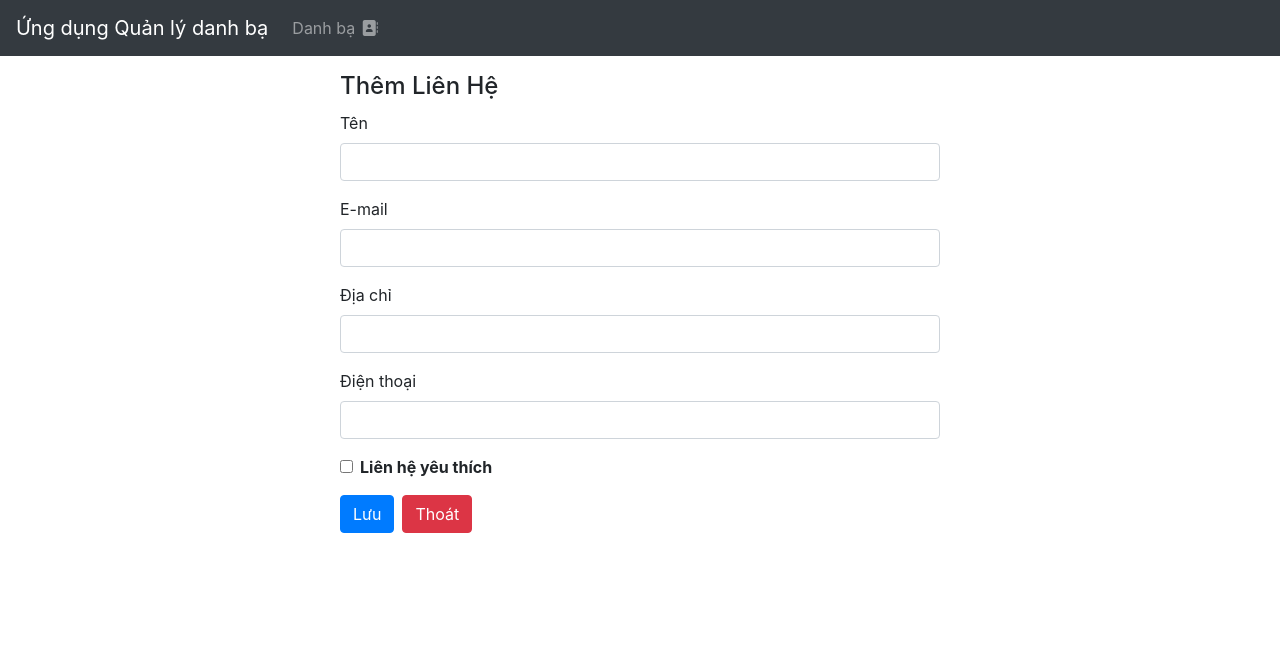
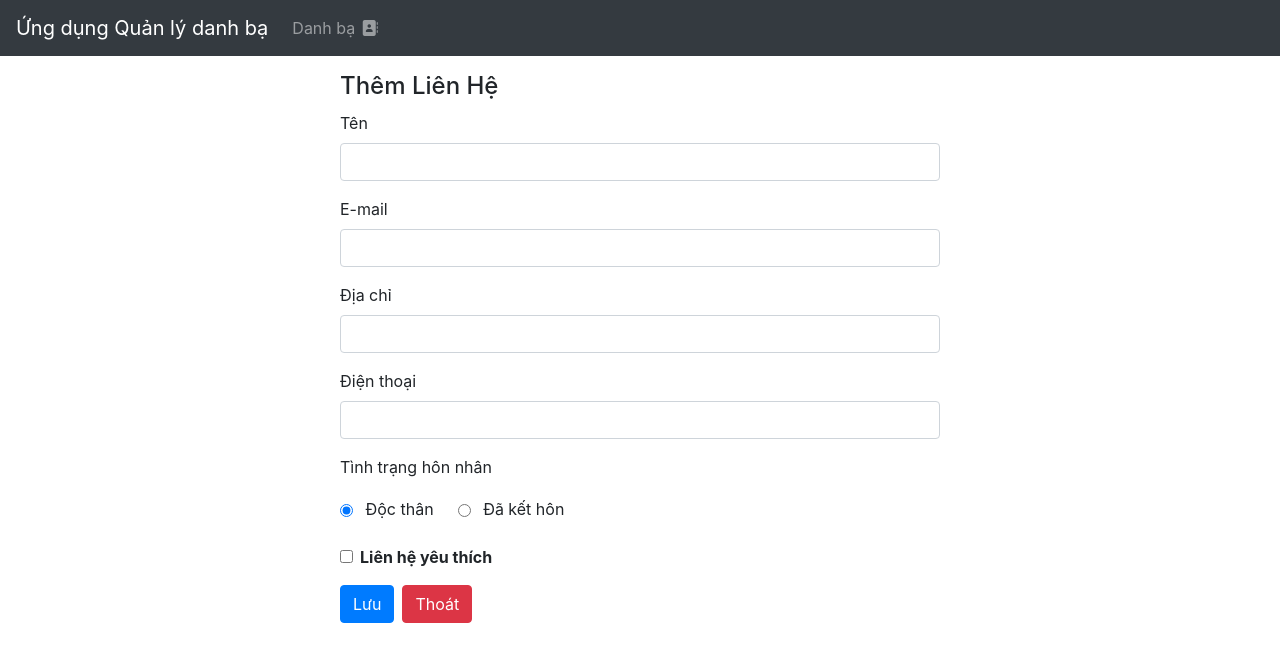
Before and after one commit to Trantrieungocan/DC21V7N500_TRANTRIEUNGOCAN_CT449_FRONTEND, a Vue app in the folder vue-project/: page /contacts/add in a window 1280 px wide. Shown: the top 662 px of the page. Built offline with nearby package versions, Linux system fonts and the light colour scheme.

Commit message:
tao chuc nang tinh trang hon nhan

```diff
--- a/vue-project/src/components/ContactCard.vue
+++ b/vue-project/src/components/ContactCard.vue
@@ -1,32 +1,38 @@
+<template>
+  <div class="contact-card">
+    <div class="p-1"><strong>Tên:</strong> {{ contact.name }}</div>
+    <div class="p-1"><strong>E-mail:</strong> {{ contact.email }}</div>
+    <div class="p-1"><strong>Địa chỉ:</strong> {{ contact.address }}</div>
+    <div class="p-1"><strong>Điện thoại:</strong> {{ contact.phone }}</div>
+    <div class="p-1">
+      <strong>Liên hệ yêu thích:&nbsp;</strong>
+      <i v-if="contact.favorite" class="fas fa-check text-success"></i>
+      <i v-else class="fas fa-times text-danger"></i>
+    </div>
+    <div class="p-1">
+      <strong>Tình trạng hôn nhân:&nbsp;</strong>
+      {{ contact.maritalStatus || "Độc thân" }}
+    </div>
+  </div>
+</template>
+
 <script>
 export default {
-props: {
-contact: { type: Object, required: true },
-},
+  props: {
+    contact: { type: Object, required: true },
+  },
 };
 </script>
-<template>
-<div>
-<div class="p-1">
-<strong>Tên:</strong>
-{{ contact.name }}
-</div>
-<div class="p-1">
-<strong>E-mail:</strong>
-{{ contact.email }}
-</div>
-<div class="p-1">
-<strong>Địa chỉ:</strong>
-{{ contact.address }}
-</div>
-<div class="p-1">
-<strong>Điện thoại:</strong>
-{{ contact.phone }}
-</div>
-<div class="p-1">
-<strong>Liên hệ yêu thích:&nbsp;</strong>
-<i v-if="contact.favorite" class="fas fa-check"></i>
-<i v-else class="fas fa-times"></i>
-</div>
-</div>
-</template>
+
+<style scoped>
+.contact-card {
+  border: 1px solid #ddd;
+  border-radius: 6px;
+  padding: 1rem;
+  margin-bottom: 1rem;
+  background-color: #f9f9f9;
+}
+.p-1 {
+  margin-bottom: 0.5rem;
+}
+</style>
--- a/vue-project/src/components/ContactForm.vue
+++ b/vue-project/src/components/ContactForm.vue
@@ -1,46 +1,79 @@
 <template>
   <Form @submit="submitContact" :validation-schema="contactFormSchema">
+    <!-- Tên -->
     <div class="form-group">
       <label for="name">Tên</label>
-
       <Field name="name" type="text" class="form-control" v-model="contactLocal.name" />
-
       <ErrorMessage name="name" class="error-feedback" />
     </div>
+
+    <!-- Email -->
     <div class="form-group">
       <label for="email">E-mail</label>
-
       <Field name="email" type="email" class="form-control" v-model="contactLocal.email" />
-
       <ErrorMessage name="email" class="error-feedback" />
     </div>
+
+    <!-- Địa chỉ -->
     <div class="form-group">
       <label for="address">Địa chỉ</label>
-
       <Field name="address" type="text" class="form-control" v-model="contactLocal.address" />
-
       <ErrorMessage name="address" class="error-feedback" />
     </div>
+
+    <!-- Điện thoại -->
     <div class="form-group">
       <label for="phone">Điện thoại</label>
-
       <Field name="phone" type="tel" class="form-control" v-model="contactLocal.phone" />
-
       <ErrorMessage name="phone" class="error-feedback" />
     </div>
+
+    <!-- Radio Tình trạng hôn nhân -->
+    <div class="form-group">
+      <label>Tình trạng hôn nhân</label>
+      <ErrorMessage name="maritalStatus" class="error-feedback" />
+      <div class="marital-status-group">
+        <label class="radio-item">
+          <Field
+            type="radio"
+            name="maritalStatus"
+            value="Độc thân"
+            v-model="contactLocal.maritalStatus"
+          /> Độc thân
+        </label>
+        <label class="radio-item">
+          <Field
+            type="radio"
+            name="maritalStatus"
+            value="Đã kết hôn"
+            v-model="contactLocal.maritalStatus"
+          /> Đã kết hôn
+        </label>
+      </div>
+    </div>
+
+    <!-- Checkbox Liên hệ yêu thích -->
     <div class="form-group form-check">
-
-<input name="favorite" type="checkbox" class="form-check-input" v-model="contactLocal.favorite" />
-
+      <input
+        name="favorite"
+        type="checkbox"
+        class="form-check-input"
+        v-model="contactLocal.favorite"
+      />
       <label for="favorite" class="form-check-label">
         <strong>Liên hệ yêu thích</strong>
       </label>
     </div>
+
+    <!-- Nút hành động -->
     <div class="form-group">
       <button class="btn btn-primary">Lưu</button>
-<button v-if="contactLocal._id" type="button" class="ml-2 btn btn-danger"
-
-@click="deleteContact">
+      <button
+        v-if="contactLocal._id"
+        type="button"
+        class="ml-2 btn btn-danger"
+        @click="deleteContact"
+      >
         Xóa
       </button>
       <button type="button" class="ml-2 btn btn-danger" @click="Cancel">
@@ -49,19 +82,15 @@ Thoát
     </div>
   </Form>
 </template>
+
 <script>
 import * as yup from "yup";
 import { Form, Field, ErrorMessage } from "vee-validate";
+
 export default {
-components: {
-Form,
-Field,
-ErrorMessage,
-},
+  components: { Form, Field, ErrorMessage },
   emits: ["submit:contact", "delete:contact"],
-props: {
-contact: { type: Object, required: true }
-},
+  props: { contact: { type: Object, required: true } },
   data() {
     const contactFormSchema = yup.object().shape({
       name: yup
@@ -69,22 +98,19 @@ name: yup
         .required("Tên phải có giá trị.")
         .min(2, "Tên phải ít nhất 2 ký tự.")
         .max(50, "Tên có nhiều nhất 50 ký tự."),
-email: yup
-.string()
-.email("E-mail không đúng.")
-.max(50, "E-mail tối đa 50 ký tự."),
+      email: yup.string().email("E-mail không đúng.").max(50, "E-mail tối đa 50 ký tự."),
       address: yup.string().max(100, "Địa chỉ tối đa 100 ký tự."),
       phone: yup
         .string()
-.matches(
-/((09|03|07|08|05)+([0-9]{8})\b)/g,
-"Số điện thoại không hợp lệ."
-),
+        .matches(/((09|03|07|08|05)+([0-9]{8})\b)/g, "Số điện thoại không hợp lệ."),
+      maritalStatus: yup
+        .string()
+        .oneOf(["Độc thân", "Đã kết hôn"], "Tình trạng hôn nhân không hợp lệ")
+        .required("Vui lòng chọn tình trạng hôn nhân"),
     });
+
     return {
-// Chúng ta sẽ không muốn hiệu chỉnh props, nên tạo biến cục bộ
-// contactLocal để liên kết với các input trên form
-contactLocal: this.contact,
+      contactLocal: { ...this.contact, maritalStatus: this.contact.maritalStatus || "Độc thân" },
       contactFormSchema,
     };
   },
@@ -95,19 +121,30 @@ this.$emit("submit:contact", this.contactLocal);
     deleteContact() {
       this.$emit("delete:contact", this.contactLocal.id);
     },
-Cancel(){
-const reply = window.confirm('You have unsaved changes! Do you want to leave?')
-
-if (!reply) {
-// stay on the page if
-// user clicks 'Cancel'
-return false
+    Cancel() {
+      if (window.confirm("You have unsaved changes! Do you want to leave?")) {
+        this.$router.push({ name: "contactbook" });
       }
-else this.$router.push({ name: "contactbook" });
-}
+    },
   },
 };
 </script>
+
 <style scoped>
 @import "@/assets/form.css";
+
+.marital-status-group {
+  display: flex;
+  align-items: center;
+  gap: 1.5rem;
+}
+
+.radio-item {
+  cursor: pointer;
+}
+
+.radio-item input[type="radio"] {
+  margin-right: 0.5rem;
+  vertical-align: middle;
+}
 </style>
--- a/vue-project/src/views/ContactAdd.vue
+++ b/vue-project/src/views/ContactAdd.vue
@@ -1,6 +1,16 @@
+<template>
+  <div class="page">
+    <h4>Thêm Liên Hệ</h4>
+    <!-- Truyền contact rỗng vào form để có dữ liệu hiển thị -->
+    <ContactForm :contact="contact" @submit:contact="addContact" />
+    <p class="text-danger mt-2">{{ message }}</p>
+  </div>
+</template>
+
 <script>
 import ContactForm from "@/components/ContactForm.vue";
 import ContactService from "@/services/contact.service";
+
 export default {
   components: {
     ContactForm,
@@ -13,6 +23,7 @@ export default {
         address: "",
         phone: "",
         favorite: false,
+        maritalStatus: "Độc thân", // mặc định là Độc thân
       },
       message: "",
     };
@@ -24,7 +35,7 @@ export default {
         alert("Liên hệ được thêm thành công.");
         this.$router.push({ name: "contactbook" });
       } catch (error) {
-        console.log(error);
+        console.error(error);
         this.message = "Có lỗi xảy ra khi thêm liên hệ.";
       }
     },
@@ -32,15 +43,6 @@ export default {
 };
 </script>
 
-<template>
-  <div class="page">
-    <h4> Thêm Liên Hệ</h4>
-    <!-- Truyền contact rỗng vào form để có dữ liệu hiển thị -->
-    <ContactForm :contact="contact" @submit:contact="addContact" />
-    <p class="text-danger mt-2">{{ message }}</p>
-  </div>
-</template>
-
 <style scoped>
 .page {
   max-width: 600px;
--- a/vue-project/src/views/ContactEdit.vue
+++ b/vue-project/src/views/ContactEdit.vue
@@ -1,21 +1,22 @@
 <template>
   <div v-if="contact" class="page">
     <h4>Hiệu chỉnh Liên hệ</h4>
-<ContactForm :contact="contact" @submit:contact="updateContact"
-@delete:contact="deleteContact" />
-<p>{{ message }}</p>
+    <ContactForm
+      :contact="contact"
+      @submit:contact="updateContact"
+      @delete:contact="deleteContact"
+    />
+    <p class="text-danger mt-2">{{ message }}</p>
   </div>
 </template>
+
 <script>
 import ContactForm from "@/components/ContactForm.vue";
 import ContactService from "@/services/contact.service";
+
 export default {
-components: {
-ContactForm,
-},
-props: {
-id: { type: String, required: true },
-},
+  components: { ContactForm },
+  props: { id: { type: String, required: true } },
   data() {
     return {
       contact: null,
@@ -26,42 +27,56 @@ methods: {
     async getContact(id) {
       try {
         this.contact = await ContactService.get(id);
+
+        // Khởi tạo các trường mặc định nếu backend không trả về
+        if (!this.contact.maritalStatus) this.contact.maritalStatus = "Độc thân";
+        if (typeof this.contact.favorite === "undefined") this.contact.favorite = false;
       } catch (error) {
-console.log(error);
-// Chuyển sang trang NotFound đồng thời giữ cho URL không đổi
+        console.error(error);
+        // Nếu không tìm thấy contact, chuyển hướng sang notfound
         this.$router.push({
           name: "notfound",
-params: {
-pathMatch: this.$route.path.split("/").slice(1)
-},
+          params: { pathMatch: this.$route.path.split("/").slice(1) },
           query: this.$route.query,
           hash: this.$route.hash,
         });
       }
     },
+
     async updateContact(data) {
       try {
         await ContactService.update(this.contact._id, data);
-alert('Liên hệ được cập nhật thành công.');
+        alert("Liên hệ được cập nhật thành công.");
         this.$router.push({ name: "contactbook" });
       } catch (error) {
-console.log(error);
+        console.error(error);
+        this.message = "Có lỗi xảy ra khi cập nhật liên hệ.";
       }
     },
+
     async deleteContact() {
       if (confirm("Bạn muốn xóa Liên hệ này?")) {
         try {
           await ContactService.delete(this.contact._id);
           this.$router.push({ name: "contactbook" });
         } catch (error) {
-console.log(error);
+          console.error(error);
+          this.message = "Có lỗi xảy ra khi xóa liên hệ.";
         }
       }
     },
   },
+
   created() {
     this.getContact(this.id);
     this.message = "";
   },
 };
 </script>
+
+<style scoped>
+.page {
+  max-width: 600px;
+  margin: auto;
+}
+</style>
```
Lines whose indentation alone changed are shown as unchanged.
